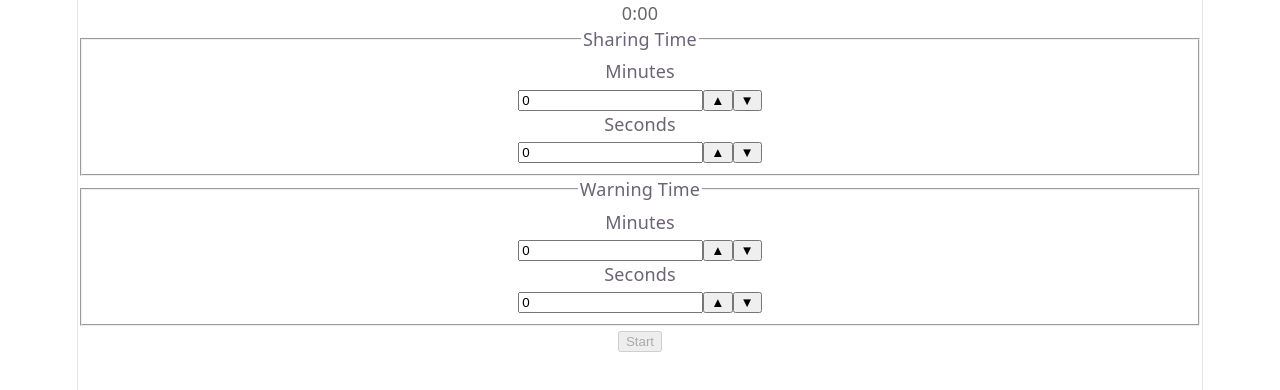
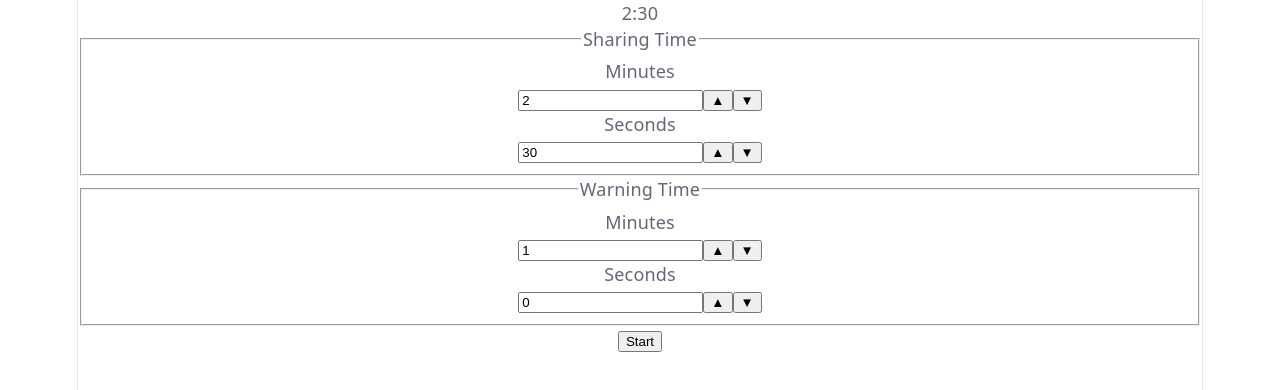
Before and after one commit to casewalker/timekeeper, a React (Vite) app: page / in a window 1280 px wide. Shown: the top 390 px of the page. Built offline with nearby package versions, Linux system fonts and the light colour scheme.

Commit message:
Add LocalStorage use for previous timer values, also speed up App tests

```diff
--- a/src/App.tsx
+++ b/src/App.tsx
@@ -2,12 +2,13 @@ import type { SubmitEventHandler } from "react";
 import { useState } from "react";
 import TimerController from "@/components/TimerController";
 import useCountdown from "@/hooks/useCountdown";
+import { readStoredTimes, writeStoredTimes } from "@/util/storedTimes";
 import "@/App.css";
 
 const formatTimer = (totalSeconds: number) =>
   `${Math.floor(totalSeconds / 60)}:${String(totalSeconds % 60).padStart(2, "0")}`;
 
-const formatDuration = (seconds: number) => {
+const getReadableDurationFormat = (seconds: number) => {
   if (seconds === 0) return "0 Seconds";
 
   const pluralize = (string: string, n: number) => (n === 1 ? string : `${string}s`);
@@ -22,8 +23,8 @@ const formatDuration = (seconds: number) => {
 };
 
 export default function App() {
-  const [sharingSeconds, setSharingSeconds] = useState(0);
-  const [warningSeconds, setWarningSeconds] = useState(0);
+  const [sharingSeconds, setSharingSeconds] = useState(() => readStoredTimes().sharingSeconds);
+  const [warningSeconds, setWarningSeconds] = useState(() => readStoredTimes().warningSeconds);
   const { countdownPhase, remainingTimerSeconds, start, stop } = useCountdown();
   const warningExceedsSharing = warningSeconds > 0 && warningSeconds >= sharingSeconds;
   const isEditing = countdownPhase === "editing";
@@ -32,8 +33,10 @@ export default function App() {
   const handleStart: SubmitEventHandler<HTMLFormElement> = (event) => {
     event.preventDefault();
     // Invariant: 0 ≤ warning ≤ sharing; if warning is too big, silently drag it down upon starting
-    setWarningSeconds(Math.min(warningSeconds, sharingSeconds));
-    start(sharingSeconds, warningSeconds);
+    const actualWarningSeconds = Math.min(warningSeconds, sharingSeconds);
+    setWarningSeconds(actualWarningSeconds);
+    writeStoredTimes({ sharingSeconds, warningSeconds: actualWarningSeconds });
+    start(sharingSeconds, actualWarningSeconds);
   };
 
   type PhasedResources = {
@@ -54,7 +57,7 @@ export default function App() {
         return {
           countdownTime: remainingTimerSeconds,
           warningTextPrimary: "Warning",
-          warningTextSecondary: `Say: "${formatDuration(warningSeconds)}"`,
+          warningTextSecondary: `Say: "${getReadableDurationFormat(warningSeconds)}"`,
         };
       case "finished":
         return {
@@ -71,14 +74,14 @@ export default function App() {
   return (
     <main>
       {(countdownPhase === "warning" || countdownPhase === "finished") && (
-        // Key forces rerender on phase transitions, replaying the CSS animation once
+        // `key` forces rerender on phase transitions, replaying the CSS animation once
         <div
           key={countdownPhase}
           className={`phase-pulse phase-pulse--${countdownPhase}`}
           aria-hidden="true"
         />
       )}
-      <div role="timer" aria-label={formatDuration(phasedResources.countdownTime)}>
+      <div role="timer" aria-label={getReadableDurationFormat(phasedResources.countdownTime)}>
         <span className={`timer-value timer-value--${countdownPhase}`}>
           {formatTimer(phasedResources.countdownTime)}
         </span>
--- /dev/null
+++ b/src/util/storedTimes.ts
@@ -0,0 +1,53 @@
+export const STORAGE_KEY = "spiritual-timekeeper:times";
+
+const DEFAULT_SHARING_SECONDS = 150; // 2:30
+const DEFAULT_WARNING_SECONDS = 60; // 1:00
+
+interface StoredTimes {
+  sharingSeconds: number;
+  warningSeconds: number;
+}
+
+const DEFAULT_TIMES: StoredTimes = {
+  sharingSeconds: DEFAULT_SHARING_SECONDS,
+  warningSeconds: DEFAULT_WARNING_SECONDS,
+};
+
+const isValidSeconds = (value: unknown): value is number =>
+  typeof value === "number" && Number.isFinite(value) && value >= 0;
+
+export function readStoredTimes(): StoredTimes {
+  try {
+    const raw = localStorage.getItem(STORAGE_KEY);
+    if (raw == null) return { ...DEFAULT_TIMES };
+
+    const parsed: unknown = JSON.parse(raw);
+
+    if (
+      parsed == null ||
+      typeof parsed !== "object" ||
+      Array.isArray(parsed) ||
+      !("sharingSeconds" in parsed) ||
+      !("warningSeconds" in parsed) ||
+      !isValidSeconds(parsed.sharingSeconds) ||
+      !isValidSeconds(parsed.warningSeconds)
+    ) {
+      return { ...DEFAULT_TIMES };
+    }
+
+    return {
+      sharingSeconds: Math.floor(parsed.sharingSeconds),
+      warningSeconds: Math.floor(parsed.warningSeconds),
+    };
+  } catch {
+    return { ...DEFAULT_TIMES };
+  }
+}
+
+export function writeStoredTimes(times: StoredTimes): void {
+  try {
+    localStorage.setItem(STORAGE_KEY, JSON.stringify(times));
+  } catch {
+    console.error(`Couldn't write values to ${STORAGE_KEY} in Local Storage`);
+  }
+}
```
Also changed, not shown: 2 other files (tests, documents, lock files or other folders).
